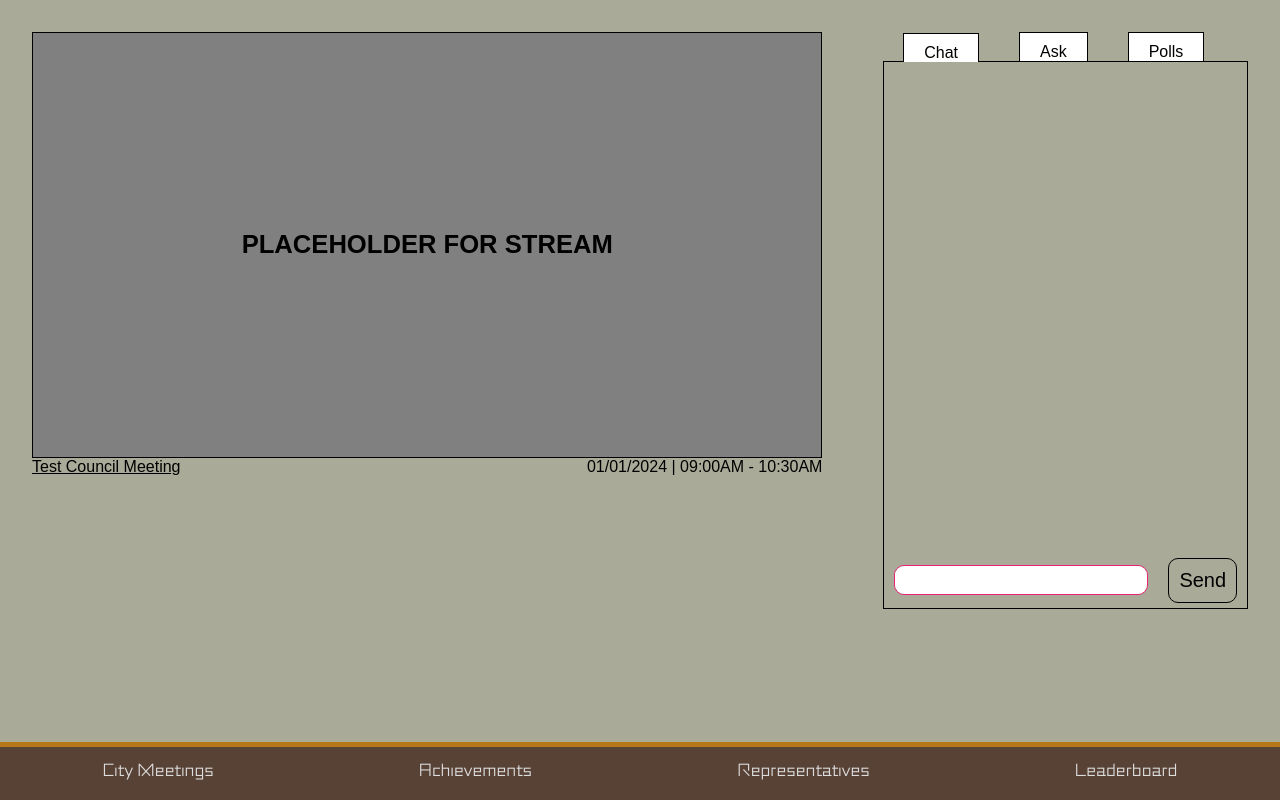
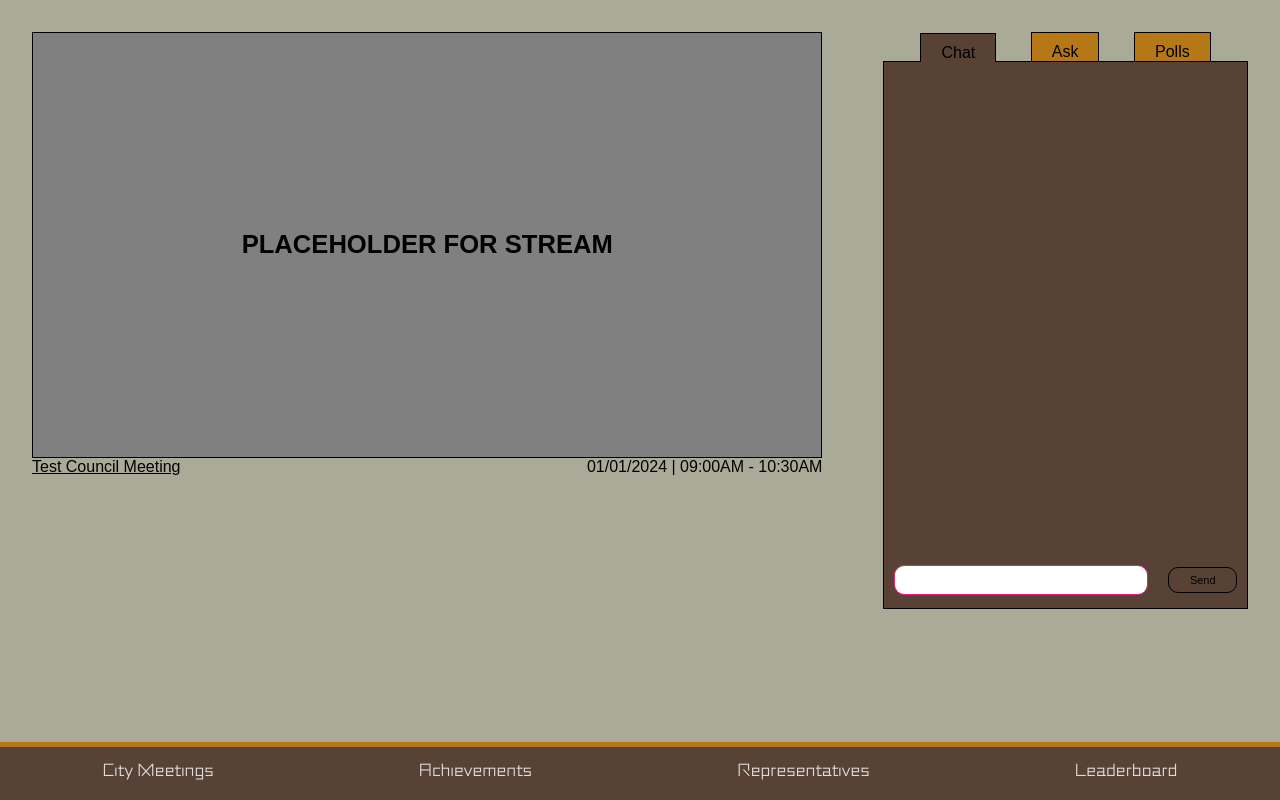
Before and after one commit to FlavorlessQuark/Politiquest, a React (Vite) app in the folder frontend/: page /meeting/1 in a window 1280 px wide. Built offline with nearby package versions, Linux system fonts and the light colour scheme.

Commit message:
styling the chat

```diff
--- a/frontend/src/Meeting.tsx
+++ b/frontend/src/Meeting.tsx
@@ -110,6 +110,7 @@ const ChatRect = styled.div`
   flex-direction: column;
   align-items: center;
   padding: 10px;
+  background: ${props => props.theme.primary};
   height: 90%;
    border: 1px solid black;
 
@@ -117,7 +118,7 @@ const ChatRect = styled.div`
 const ChatTabContainer = styled.div`
     display: flex;
     flex-direction: row;
-    gap: 40px;
+    justify-content: space-around;
     padding: 0px 20px;
 `;
 
@@ -126,7 +127,7 @@ const ChatTab = styled.div<{ $active?: boolean }>`
     padding-bottom: 0px;
     border: 1px solid black;
     z-index: 2;
-    background: white;
+    background:  ${props => (props.$active ? props.theme.primary : props.theme.secondary)};;
     bottom:  ${(props) => (props.$active ? "-1px" : "-0px;")};
     border-bottom: 0px;
     position: relative;
--- a/frontend/src/components/Navbar.tsx
+++ b/frontend/src/components/Navbar.tsx
@@ -31,6 +31,7 @@ const Container = styled.div`
     bottom: 0;
     width: 100%;
     height: max-content;
+    z-index: 45;
     border-top: 5px solid #b67816;
     justify-content: space-around;
     background: ${(props) => props.theme.primary};
--- a/frontend/src/components/chat/Chat.tsx
+++ b/frontend/src/components/chat/Chat.tsx
@@ -23,6 +23,7 @@ const ChatBoxContainer = styled.div`
     justify-content: center;
     padding: 0px 10px;
     box-sizing: border-box;
+    background: ${props => props.theme.primary};
 `;
 
 const ChatBox = styled.textarea`
@@ -59,12 +60,13 @@ const ChatSend = styled.div`
   justify-content: center;
   width: 20%;
   height: fit-content;
-  padding: 10px 10px;
+  padding: 6px 15px;
   border: solid 1px black;
   border-radius: 10px;
   font-size: 20px;
   text-align: center;
   color: black;
+  font-size: 11px;
   &:hover {
     cursor: pointer;
     background-color: "#00b8ff";
```
